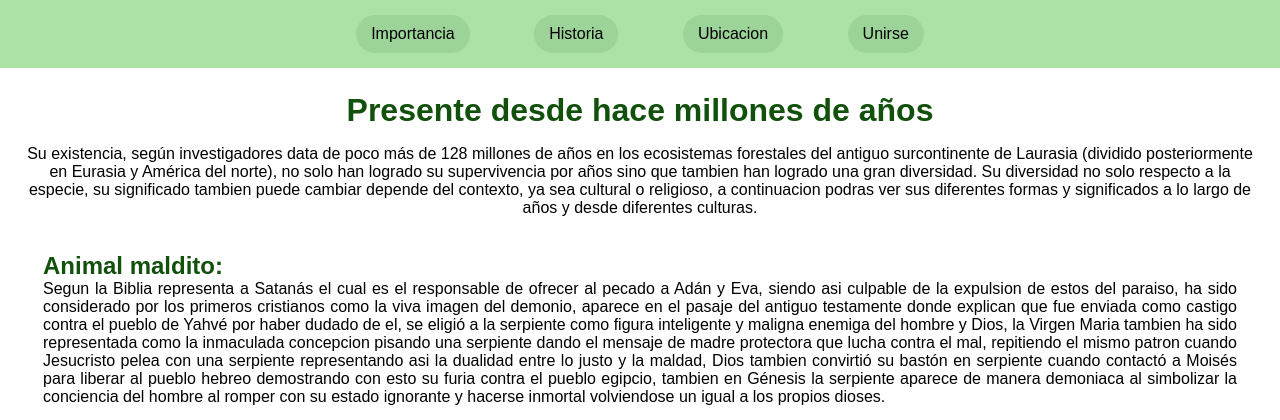
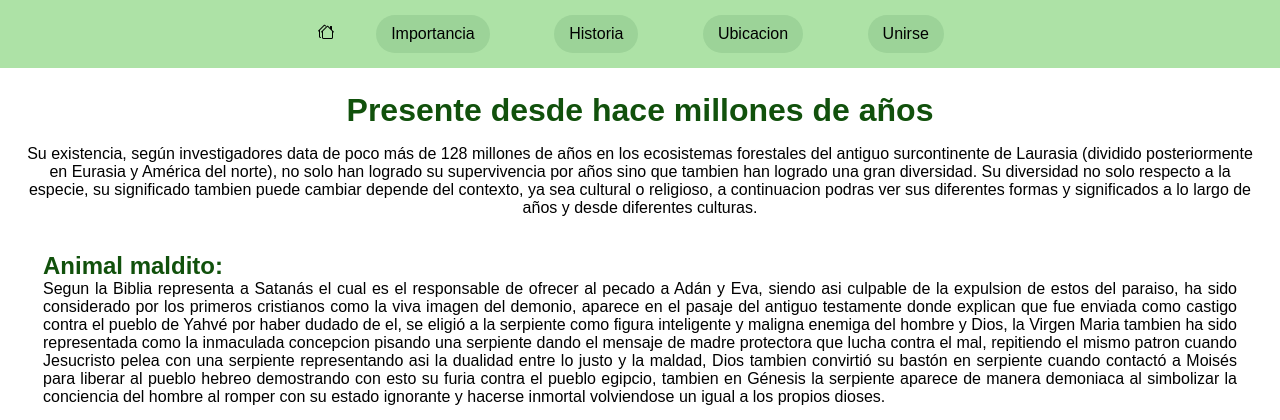
Before and after one commit to valdmntina/Avance, a Django app: page /historia/ in a window 1280 px wide. Shown: the top 420 px of the page. Run offline with Django 5.2, Linux system fonts and the light colour scheme.

Commit message:
logo y mas

```diff
--- a/ProyectoFinal/Proyecto/urls.py
+++ b/ProyectoFinal/Proyecto/urls.py
@@ -2,7 +2,7 @@ from django.urls import path
 from . import views
 
 urlpatterns = [
-    path('', views.index, name='index'),
+    path('inicio/', views.index, name='index'),
     #menu importancia
     path('importancia/', views.importancia, name='Importancia'),
     #menu historuia
--- a/ProyectoFinal/Templates/Layouts/Partials/menu.html
+++ b/ProyectoFinal/Templates/Layouts/Partials/menu.html
@@ -1,6 +1,11 @@
 {% load static %}
 
 <link rel="stylesheet" href="{% static 'main.css' %}">
+
+<div class="div_navegacion">
+    <a href="{% url "index" %}" class="logo">
+        <img src="{% static "assets/houses.png" %}" alt="logo">
+    </a>
 
     <nav>
         <a href="{% url "Importancia" %}" class="boton">Importancia</a>
@@ -8,3 +13,4 @@
         <a href="{% url "Lista_serpientes" %}" class="boton">Ubicacion</a>
         <a href="{% url "Formulario" %}" class="boton">Unirse</a>
     </nav>
+</div>
--- a/ProyectoFinal/static/main.css
+++ b/ProyectoFinal/static/main.css
@@ -29,6 +29,17 @@ header{
     background-color: var(--color-one);
     padding: 15px 0;
     margin: 0%;
+}
+
+.logo{
+    width: 2.5rem;
+}
+
+.div_navegacion{
+    display: flex;
+    flex-direction: row;
+    justify-content: center;
+    align-items: center;
 }
 
 nav a.boton{
@@ -408,6 +419,7 @@ main{
 }
 
 div label{
+    width: 125px;
     color: var(--color-three);
     -webkit-text-stroke: 1px;
     font-size: 1.2rem;
```
Also changed, not shown: ProyectoFinal/db.sqlite3, ProyectoFinal/static/assets/houses.png (added). Lines whose indentation alone changed are shown as unchanged.
